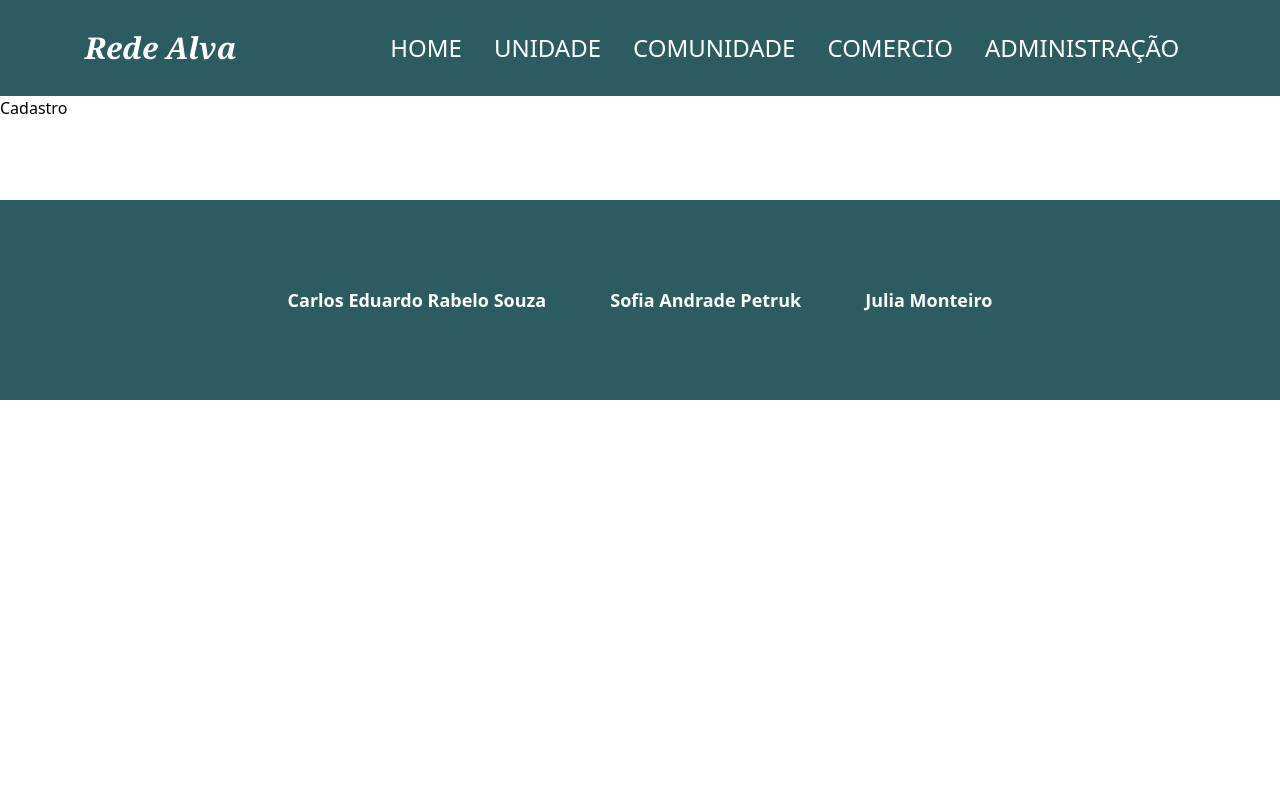
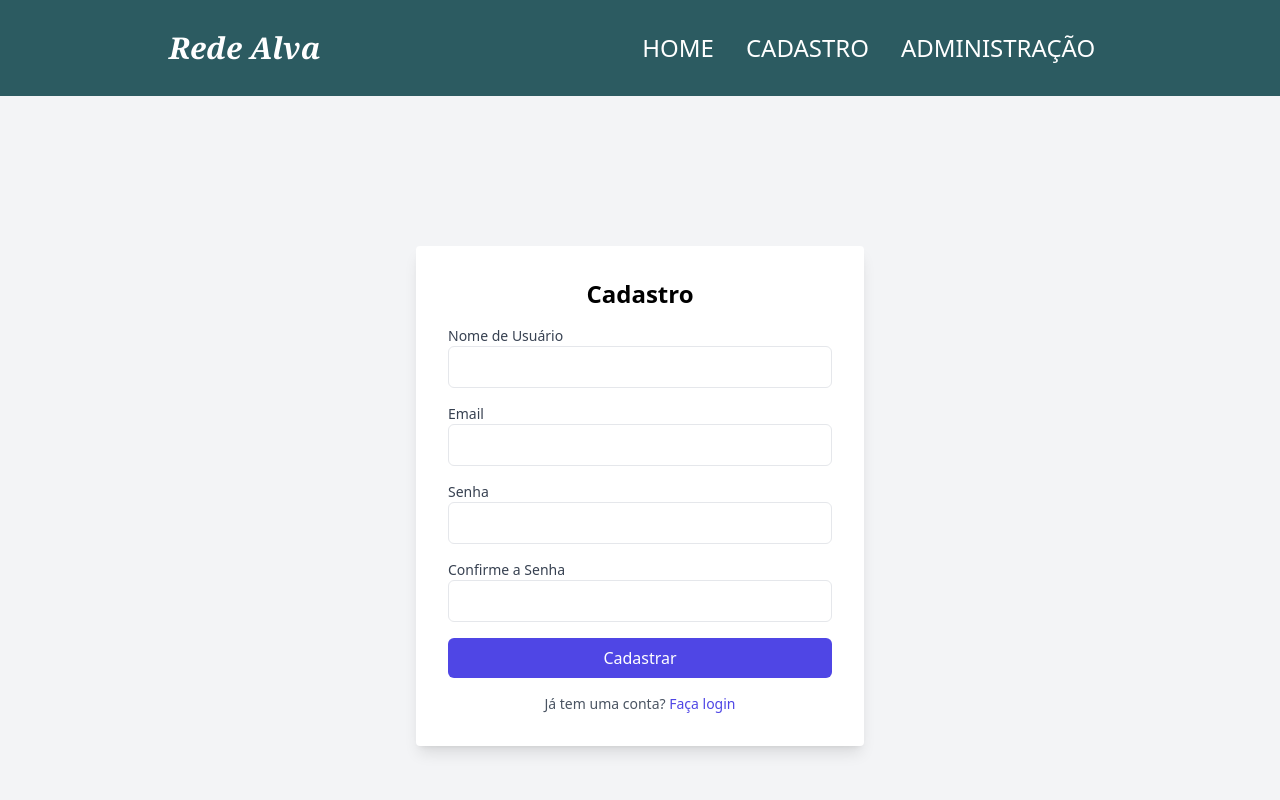
Before and after one commit to sofiapetruk/RedeAlva, a Next.js app in the folder rede-alva/: page /login/cadastro in a window 1280 px wide. Shown: the top 800 px of the page. Built offline with nearby package versions, Linux system fonts and the light colour scheme.

Commit message:
Adicionando base para sistema de login caso usuário queira cadastrar comunidade/unidade

```diff
--- /dev/null
+++ b/rede-alva/src/app/cadastro/page.tsx
@@ -0,0 +1,46 @@
+'use client';
+
+import { useEffect } from 'react';
+import { useRouter } from 'next/navigation';
+import { useAuth } from '@/app/context/AuthContext';
+import Link from 'next/link';
+
+export default function Cadastro() {
+  const { isAuthenticated, logout } = useAuth();
+  const router = useRouter();
+
+  useEffect(() => {
+    if (!isAuthenticated) {
+      router.push('/login/login'); // Redireciona para login se não estiver autenticado
+    }
+  }, [isAuthenticated, router]);
+
+  if (!isAuthenticated) return null; // Evita renderizar antes de redirecionar
+
+  return (
+    <div className="flex flex-col items-center justify-center min-h-screen bg-gray-100">
+      <h1 className="text-2xl font-bold">Cadastro</h1>
+      <p className="mt-2 text-gray-600">
+        Escolha uma das opções abaixo para continuar o cadastro:
+      </p>
+      <div className="mt-4 space-y-4">
+        <Link href="/comunidades/cad-comunidades">
+          <button className="px-4 py-2 text-white bg-indigo-600 rounded hover:bg-indigo-700">
+            Cadastrar Comunidade
+          </button>
+        </Link>
+        <Link href="/unidades/cad-unidades">
+          <button className="px-4 py-2 text-white bg-green-600 rounded hover:bg-green-700">
+            Cadastrar Unidade
+          </button>
+        </Link>
+      </div>
+      <button
+        onClick={logout}
+        className="mt-8 px-4 py-2 text-white bg-red-600 rounded hover:bg-red-700"
+      >
+        Logout
+      </button>
+    </div>
+  );
+}
--- /dev/null
+++ b/rede-alva/src/app/context/AuthContext.tsx
@@ -0,0 +1,48 @@
+'use client';
+import { createContext, useContext, useState, ReactNode, useEffect } from 'react';
+import { useRouter } from 'next/navigation';
+
+interface AuthContextProps {
+  isAuthenticated: boolean;
+  login: () => void;
+  logout: () => void;
+}
+
+const AuthContext = createContext<AuthContextProps | undefined>(undefined);
+
+export const AuthProvider = ({ children }: { children: ReactNode }) => {
+  const [isAuthenticated, setIsAuthenticated] = useState(false);
+  const router = useRouter();
+
+  useEffect(() => {
+    // Simulação de checagem de autenticação, como localStorage ou API
+    const token = localStorage.getItem('authToken');
+    setIsAuthenticated(!!token);
+  }, []);
+
+  const login = () => {
+    setIsAuthenticated(true);
+    localStorage.setItem('authToken', 'yourToken'); // exemplo de token
+    router.push('/cadastro');
+  };
+
+  const logout = () => {
+    setIsAuthenticated(false);
+    localStorage.removeItem('authToken');
+    router.push('/login/login');
+  };
+
+  return (
+    <AuthContext.Provider value={{ isAuthenticated, login, logout }}>
+      {children}
+    </AuthContext.Provider>
+  );
+};
+
+export const useAuth = () => {
+  const context = useContext(AuthContext);
+  if (!context) {
+    throw new Error('useAuth deve ser usado dentro de AuthProvider');
+  }
+  return context;
+};
--- a/rede-alva/src/app/layout.tsx
+++ b/rede-alva/src/app/layout.tsx
@@ -2,6 +2,8 @@ import type { Metadata } from "next";
 import "./globals.css";
 import Cabecalho from "@/components/Cabecalho/Cabecalho";
 import Rodape from "@/components/Rodape/Rodape";
+import { AuthProvider } from "./context/AuthContext";
+
 
 
 export const metadata: Metadata = {
@@ -18,7 +20,10 @@ export default function RootLayout({
     <html lang="pt-br">
       <body>
         <Cabecalho/>
-        {children}
+        <AuthProvider>
+          {children}
+        </AuthProvider>
+
         <Rodape/>
       </body>
     </html>
--- a/rede-alva/src/app/login/cadastro/page.tsx
+++ b/rede-alva/src/app/login/cadastro/page.tsx
@@ -1,9 +1,95 @@
-export default function Cadastro () {
-    return (
-        <div className="cadastro-container">
-            <h1>
-                Cadastro
-            </h1>
+'use client';
+import { useState } from 'react';
+import { useAuth } from '@/app/context/AuthContext';
+import { useRouter } from 'next/navigation';
+
+export default function Cadastro() {
+  const [username, setUsername] = useState('');
+  const [email, setEmail] = useState('');
+  const [password, setPassword] = useState('');
+  const [confirmPassword, setConfirmPassword] = useState('');
+  const { login } = useAuth();
+  const router = useRouter();
+
+  const handleSignup = (e: React.FormEvent) => {
+    e.preventDefault();
+    if (password !== confirmPassword) {
+      alert('As senhas não coincidem.');
+      return;
+    }
+    // Aqui você pode implementar a lógica de cadastro (ex: chamar uma API para criar a conta)
+    login(); // Exemplo: faz login automaticamente após o cadastro
+    router.push('/cadastro');
+  };
+
+  return (
+    <div className="flex min-h-screen items-center justify-center bg-gray-100">
+        <div className="w-full max-w-md p-8 space-y-4 bg-white rounded shadow-lg">
+            <h2 className="text-2xl font-bold text-center">Cadastro</h2>
+            <form onSubmit={handleSignup} className="space-y-4">
+            <div>
+                <label htmlFor="username" className="block text-sm font-medium text-gray-700">
+                Nome de Usuário
+                </label>
+                <input
+                type="text"
+                id="username"
+                value={username}
+                onChange={(e) => setUsername(e.target.value)}
+                required
+                className="w-full px-3 py-2 border rounded-md focus:outline-none focus:ring focus:ring-indigo-500"
+                />
+            </div>
+            <div>
+                <label htmlFor="email" className="block text-sm font-medium text-gray-700">
+                Email
+                </label>
+                <input
+                type="email"
+                id="email"
+                value={email}
+                onChange={(e) => setEmail(e.target.value)}
+                required
+                className="w-full px-3 py-2 border rounded-md focus:outline-none focus:ring focus:ring-indigo-500"
+                />
+            </div>
+            <div>
+                <label htmlFor="password" className="block text-sm font-medium text-gray-700">
+                Senha
+                </label>
+                <input
+                type="password"
+                id="password"
+                value={password}
+                onChange={(e) => setPassword(e.target.value)}
+                required
+                className="w-full px-3 py-2 border rounded-md focus:outline-none focus:ring focus:ring-indigo-500"
+                />
+            </div>
+            <div>
+                <label htmlFor="confirmPassword" className="block text-sm font-medium text-gray-700">
+                Confirme a Senha
+                </label>
+                <input
+                type="password"
+                id="confirmPassword"
+                value={confirmPassword}
+                onChange={(e) => setConfirmPassword(e.target.value)}
+                required
+                className="w-full px-3 py-2 border rounded-md focus:outline-none focus:ring focus:ring-indigo-500"
+                />
+            </div>
+            <button
+                type="submit"
+                className="w-full py-2 text-white bg-indigo-600 rounded-md hover:bg-indigo-700"
+            >
+                Cadastrar
+            </button>
+            </form>
+            <p className="text-center text-sm text-gray-600">
+            Já tem uma conta? <a href="/login/login" className="text-indigo-600 hover:underline">Faça login</a>
+            </p>
         </div>
-    )
+    </div>
+  );
 }
--- a/rede-alva/src/app/login/login/page.tsx
+++ b/rede-alva/src/app/login/login/page.tsx
@@ -1,24 +1,62 @@
-import Link from "next/link";
+'use client';
+import { useState } from 'react';
+import { useAuth } from '@/app/context/AuthContext';
 
-export default function Login () {
-    return (
-        <div className="login-container">
-            <div className="cadastrar">
-                <h1 className="">Seja bem vindo!</h1>
-                <p>
-                    Caso não possua uma conta, faça seu cadastro clicando no botão abaixo
+export default function Login() {
+  const [email, setEmail] = useState('');
+  const [password, setPassword] = useState('');
+  const { login } = useAuth();
+
+  const handleLogin = (e: React.FormEvent) => {
+    e.preventDefault();
+    login();
+  };
+
+  return (
+    <div className="flex min-h-screen items-center justify-center bg-gray-100">
+        <div className="container-login">
+            <div className="w-full max-w-md p-8 space-y-4 bg-white rounded shadow-lg">
+                <h2 className="text-2xl font-bold text-center">Login</h2>
+                <form onSubmit={handleLogin} className="space-y-4">
+                <div>
+                    <label htmlFor="email" className="block text-sm font-medium text-gray-700">
+                    Email
+                    </label>
+                    <input
+                    type="email"
+                    id="email"
+                    value={email}
+                    onChange={(e) => setEmail(e.target.value)}
+                    required
+                    className="w-full px-3 py-2 border rounded-md focus:outline-none focus:ring focus:ring-indigo-500"
+                    />
+                </div>
+                <div>
+                    <label htmlFor="password" className="block text-sm font-medium text-gray-700">
+                    Senha
+                    </label>
+                    <input
+                    type="password"
+                    id="password"
+                    value={password}
+                    onChange={(e) => setPassword(e.target.value)}
+                    required
+                    className="w-full px-3 py-2 border rounded-md focus:outline-none focus:ring focus:ring-indigo-500"
+                    />
+                </div>
+                <button
+                    type="submit"
+                    className="w-full py-2 text-white bg-indigo-600 rounded-md hover:bg-indigo-700"
+                >
+                    Entrar
+                </button>
+                </form>
+                <p className="text-center text-sm text-gray-600">
+                    Não tem uma conta? <a href="/login/cadastro" className="text-indigo-600 hover:underline">Cadastre-se</a>
                 </p>
-                <Link href="/login/cadastro">Cadastrar</Link>
             </div>
-            <div className="login-form">
-                <h1 className="">Login</h1>
-                <form action="">
-                    <input type="text" placeholder="E-mail" />
-                    <input type="password" placeholder="Senha" />
-                    <button type="submit">Entrar</button>
-                </form>
-            </div>
+        </div>
 
-        </div>
-    )
+    </div>
+  );
 }
--- a/rede-alva/src/components/Menu/Menu.tsx
+++ b/rede-alva/src/components/Menu/Menu.tsx
@@ -11,19 +11,8 @@ export default function Menu () {
                     </Link>
                 </li>
                 <li>
-                    <Link href="/unidades/cad-unidades">
-                        UNIDADE
-                    </Link>
-                </li>
-                <li>
-                    <Link href="/comunidades/cad-comunidades">
-                        COMUNIDADE
-                    </Link>
-                </li>
-
-                <li>
-                    <Link href="/comercios/cad-comercios">
-                        COMERCIO
+                    <Link href="/cadastro">
+                        CADASTRO
                     </Link>
                 </li>
 
```
Also changed, not shown: 1 other file (tests, documents, lock files or other folders).
